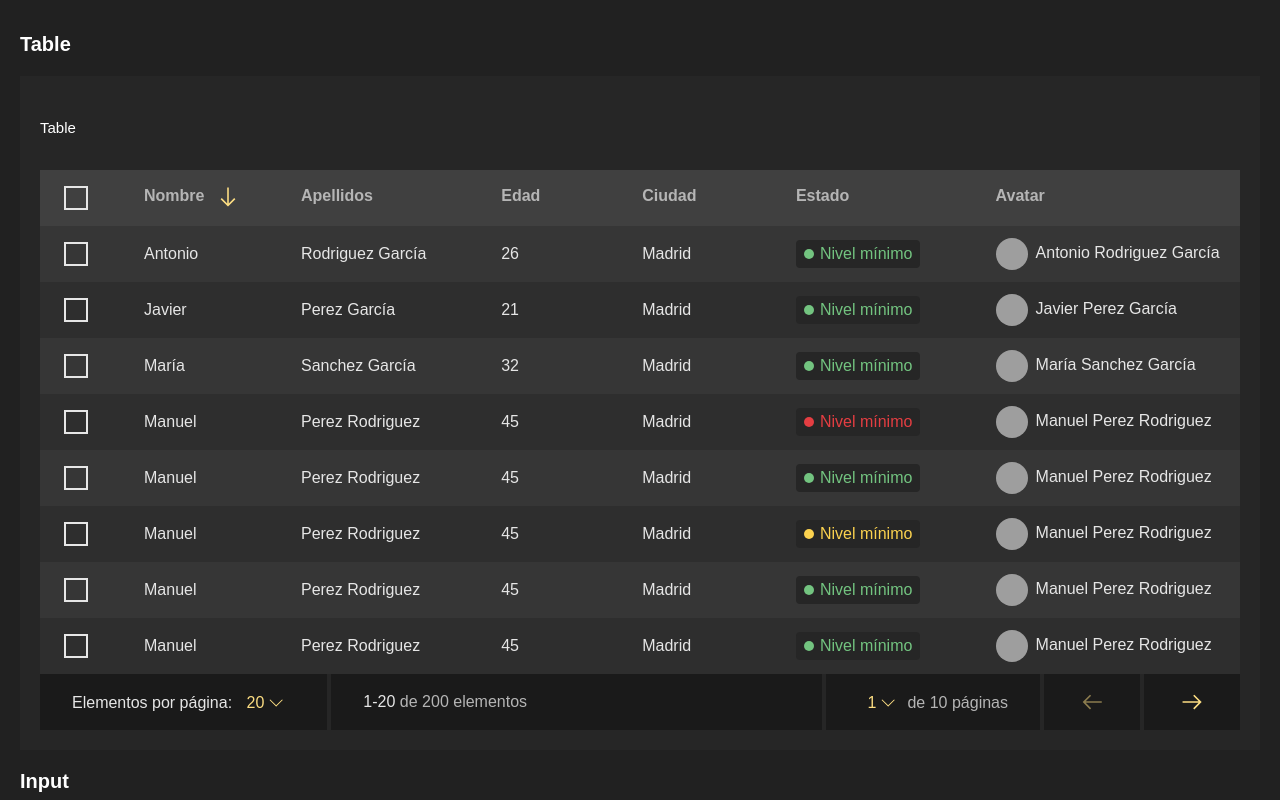
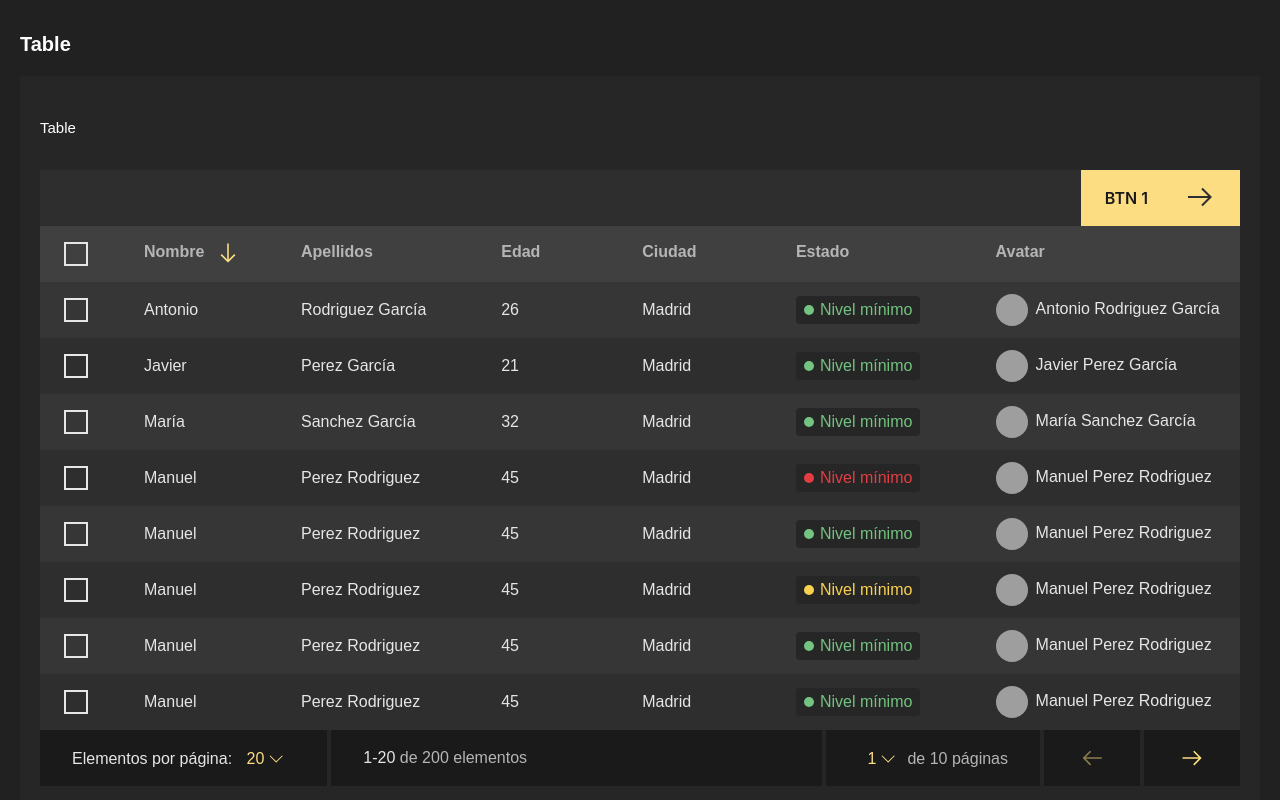
Before and after one commit to jenitto/react-components, a React (Create React App) app: page / in a window 1280 px wide. Shown: the top 800 px of the page. Built offline with nearby package versions, Linux system fonts and the light colour scheme; grey boxes are pictures that could not be loaded; a web font is replaced by a local one.

Commit message:
Table Header init

```diff
--- a/src/components/Buttons/Button.jsx
+++ b/src/components/Buttons/Button.jsx
@@ -1,9 +1,9 @@
 import React from 'react';
 import PropTypes from 'prop-types';
 
-const Button = ({ type, label, hasRipple, disabled, isLoading, onClick }) => (
+const Button = ({ type, label, hasRipple, disabled, isLoading, className = '', onClick }) => (
 	<button
-		className={`sftk-button ${type} ${hasRipple ? 'ripple' : ''} ${isLoading ? 'loading' : ''}`}
+		className={`sftk-button ${type} ${hasRipple ? 'ripple' : ''} ${isLoading ? 'loading' : ''} ${className}`}
 		disabled={disabled || isLoading}
 		onClick={onClick}>
 		<span className="sftk-button__label">{label}</span>
--- a/src/components/Table/Cells/TableCellHeader.scss
+++ b/src/components/Table/Cells/TableCellHeader.scss
@@ -23,7 +23,7 @@ $compName: 'sftk-table-cell-header';
 	&__input {
 		position: relative;
 		z-index: 4;
-		width: calc(100% - 5rem);
+		width: calc(100% - 2rem);
 		height: 100%;
 		font-size: 1.6rem;
 		line-height: 2.4rem;
@@ -74,7 +74,6 @@ $compName: 'sftk-table-cell-header';
 
 	&__placeholder {
 		color: #B5B5B5;
-		position: absolute;
 		transition: 0.3s ease all;
 		position: absolute;
 		left: 1.6rem;
--- /dev/null
+++ b/src/components/Table/Header/TableHeader.jsx
@@ -0,0 +1,32 @@
+import React from 'react';
+import PropTypes from 'prop-types';
+import ButtonPrimary from '../../Buttons/Buttons-primary';
+
+const TableHeader = ({ totalSelected }) => {
+
+	return (
+		<div className="sftk-table-header">
+			<div className="sftk-table-header__container sftk-table-header__container--left">
+				{totalSelected
+					? <span className="sftk-table-header__chip">
+						{totalSelected} elementos seleccionados
+						</span>
+					: null
+				}
+			</div>
+			<div className="sftk-table-header__container sftk-table-header__container--right">
+				<ButtonPrimary
+					className="sftk-table-header__button-principal"
+					label="Btn 1"
+					hasRipple
+					onClick={() => console.log('click')}></ButtonPrimary>
+			</div>
+		</div>
+	)
+};
+
+TableHeader.propTypes = {
+	totalSelected: PropTypes.number,
+};
+
+export default TableHeader;
--- /dev/null
+++ b/src/components/Table/Header/TableHeader.scss
@@ -0,0 +1,38 @@
+$compName: 'sftk-table-header';
+
+.#{$compName} {
+	display: table;
+	width: 100%;
+	background-color: $colorNeutral700;
+
+	&__container {
+		display: table-cell;
+		box-sizing: border-box;
+		vertical-align: middle;
+		height: 5.6rem;
+
+		&--left {
+			text-align: left;
+		}
+
+		&--right {
+			text-align: right;
+		}
+
+	}
+
+	&__button-principal {
+		margin: 0;
+	}
+
+	&__chip {
+		color: $colorInfo200;
+		font-size: 1.6rem;
+		line-height: 2.4rem;
+		background: $colorNeutral600;
+		padding: .2rem .8rem;
+		border-radius: 4px;
+		margin-left: 2.8rem;
+	}
+
+}
--- a/src/components/Table/Table.jsx
+++ b/src/components/Table/Table.jsx
@@ -4,6 +4,7 @@ import TableCell from './Cells/TableCell';
 import TableCellHeader from './Cells/TableCellHeader';
 import Checkbox from '../Checkboxes/Checkbox/Checkbox';
 import TableFooter from './Footer/TableFooter';
+import TableHeader from './Header/TableHeader';
 import { SORT } from '../../enums/sort';
 
 const Table = ({ columns, data, selected, check = false, sort, search, size, sizes, page, total, changeSelected, changeSelectedAll, changeSort, changeSize, changePage, changeSearchValue }) => {
@@ -15,6 +16,8 @@ const Table = ({ columns, data, selected, check = false, sort, search, size, siz
 
 	return (
 		<div className="sftk-table">
+			<TableHeader
+				totalSelected={selected.length}></TableHeader>
 			<div className="sftk-table__table-wrapper">
 				<table className="sftk-table__table">
 					<thead className="sftk-table__head">
--- a/src/components/Table/Table.scss
+++ b/src/components/Table/Table.scss
@@ -1,5 +1,6 @@
 @import "./Avatar/TableAvatar.scss";
 @import "./Footer/TableFooter.scss";
+@import "./Header/TableHeader.scss";
 @import "./Cells/TableCellHeader.scss";
 
 $compName: 'sftk-table';
--- a/src/variables.scss
+++ b/src/variables.scss
@@ -9,6 +9,7 @@ $colorNeutral600: #363636;
 $colorNeutral700: #2E2E2E;
 $colorNeutral800: #262626;
 $colorNeutral900: #1A1A1A;
+$colorInfo200: #85D2F3;
 
 $boxShadow: 0 0 1rem 0 $colorPrimary;
 $textShadow: 0 0 1rem $colorPrimary;
```
